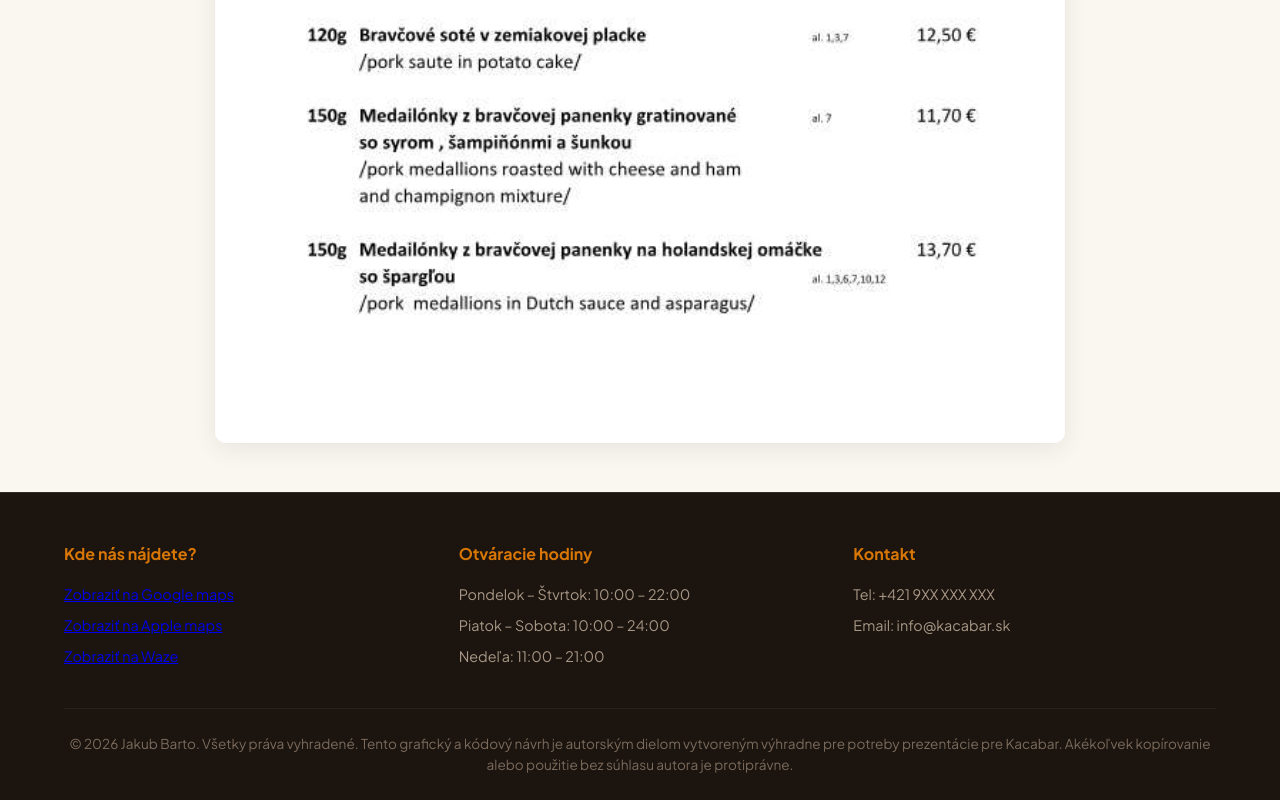
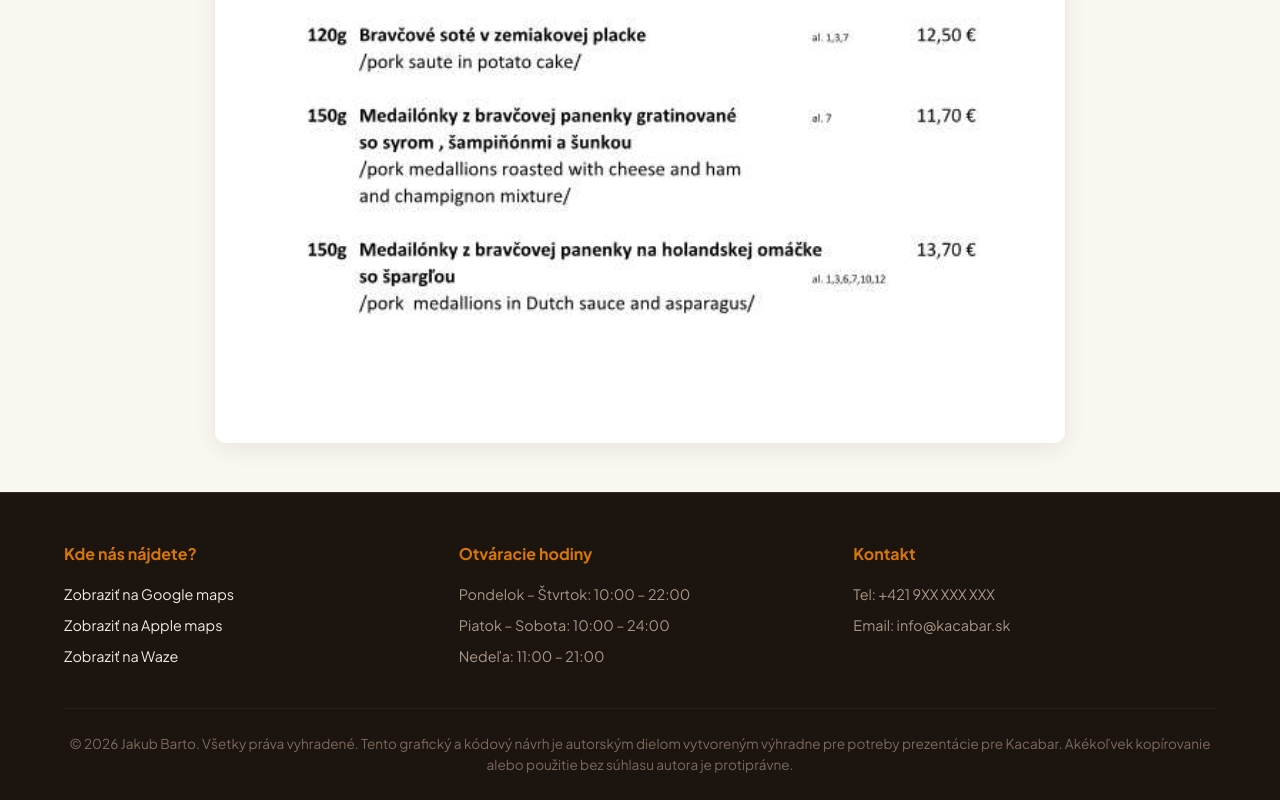
Before and after one commit to bartoj016/web-publish, a plain HTML site: page jedalnylistok.html in a window 1280 px wide. Shown: the part 6044-6844 px from the top of the page. Drawn offline with nearby package versions, Linux system fonts and the light colour scheme; a web font is replaced by a local one.

Commit message:
Update jedalnylistok.html
footer farby

```diff
--- a/jedalnylistok.html
+++ b/jedalnylistok.html
@@ -165,6 +165,15 @@
             padding: 3rem 5% 1.5rem;
             border-top: 1px solid rgba(255,255,255,0.1);
             margin-top: auto;
+        }
+        footer a {
+            color: var(--text-light);
+            text-decoration: none;
+        }
+
+        footer a:hover {
+            color: var(--text-light);
+            text-decoration: underline;
         }
 
         .footer-grid {
```
